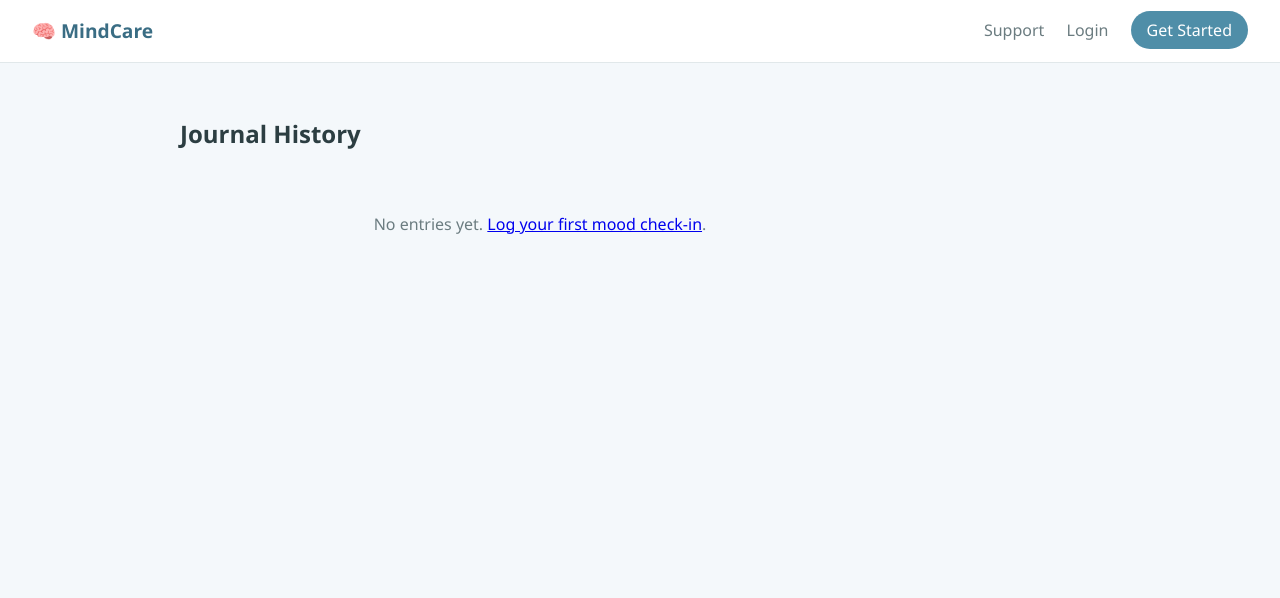
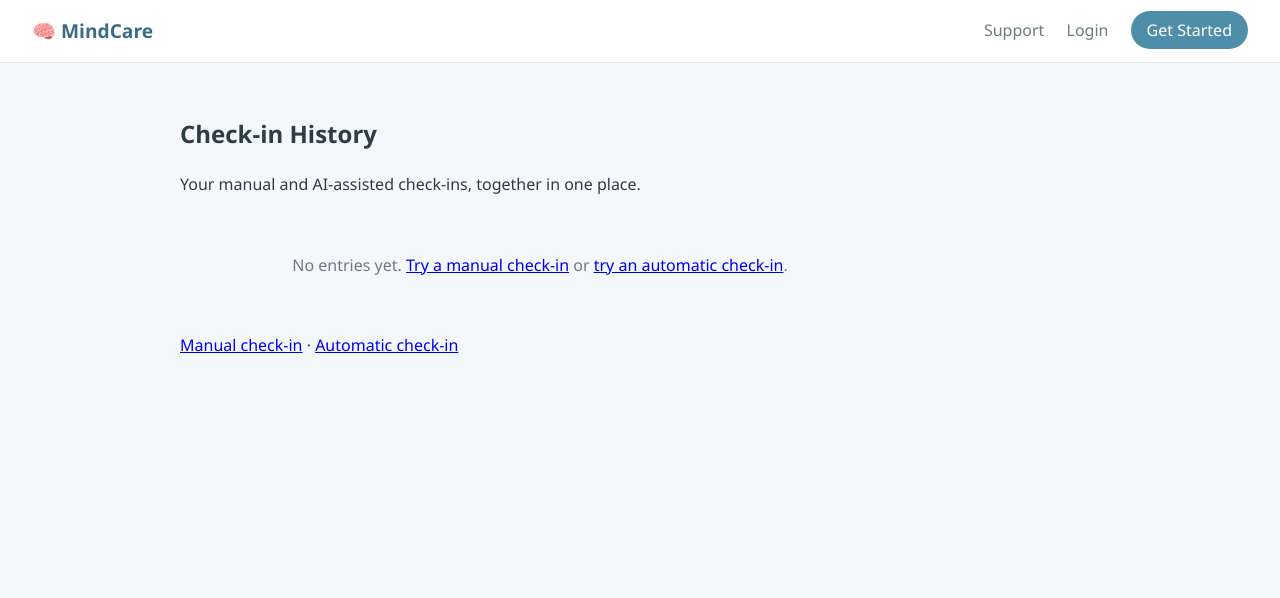
Before and after one commit to devipriya2006/MindCare, a Python web app: template MindCare/templates/history.html in a window 1280 px wide. Shown: the top 598 px of the page. Run offline with Jinja, Linux system fonts and the light colour scheme; the template is opened without the code that fills it, so the values that code supplies are empty.

Commit message:
Update history.html

```diff
--- a/MindCare/templates/history.html
+++ b/MindCare/templates/history.html
@@ -1,26 +1,103 @@
+
 {% extends "base.html" %}
 {% block title %}Mood History — MindCare{% endblock %}
+
 {% block content %}
 <section class="history">
-  <h2>Journal History</h2>
+  <h2>Check-in History</h2>
+  <p>Your manual and AI-assisted check-ins, together in one place.</p>
 
   {% if not entries %}
     <p class="empty-state">
-      No entries yet. <a href="{{ url_for('checkin') }}">Log your first mood check-in</a>.
+      No entries yet.
+      <a href="{{ url_for('checkin') }}">Try a manual check-in</a>
+      or
+      <a href="{{ url_for('automatic_checkin') }}">try an automatic check-in</a>.
     </p>
   {% else %}
     {% for e in entries %}
       <div class="history-entry {% if e.distress_flag %}history-entry-distress{% endif %}">
         <div class="history-entry-header">
-        <span class="history-date">{{ e.created_at.strftime('%B %d, %Y — %I:%M %p') }}</span>
-        <span class="history-mood">{{ e.mood|capitalize }}</span>
+          <span class="history-date">
+            {{ e.created_at.strftime('%B %d, %Y — %I:%M %p') if e.created_at else 'Date unavailable' }}
+          </span>
+
+          {% if e.checkin_type == 'automatic' %}
+            <span class="history-mood">Automatic · Facial Expression</span>
+          {% else %}
+            <span class="history-mood">Manual · {{ e.mood|capitalize }}</span>
+          {% endif %}
         </div>
+
+        {% if e.checkin_type == 'automatic' %}
+          <div class="face-history-result">
+            <p>
+              <strong>AI-estimated expression:</strong>
+              {{ (e.detected_expression or 'Unavailable')|capitalize }}
+            </p>
+            <p>
+              <strong>Your confirmed expression:</strong>
+              {{ (e.confirmed_expression or e.mood or 'Unavailable')|capitalize }}
+            </p>
+
+            {% if e.expression_confidence is not none %}
+              <p>
+                <strong>Model confidence:</strong>
+                {{ "%.1f"|format(e.expression_confidence) }}%
+              </p>
+            {% endif %}
+
+            <p class="history-note">
+              This is a facial-expression estimate, not a diagnosis or proof
+              of how you feel.
+            </p>
+          </div>
+        {% else %}
+          {% if e.energy or e.sleep or e.stress or e.connection %}
+            <div class="manual-history-details">
+              {% if e.energy %}
+                <p><strong>Energy:</strong> {{ e.energy|replace('_', ' ')|capitalize }}</p>
+              {% endif %}
+              {% if e.sleep %}
+                <p><strong>Sleep:</strong> {{ e.sleep|replace('_', ' ')|capitalize }}</p>
+              {% endif %}
+              {% if e.stress %}
+                <p><strong>Stress:</strong> {{ e.stress|replace('_', ' ')|capitalize }}</p>
+              {% endif %}
+              {% if e.connection %}
+                <p><strong>Connection:</strong> {{ e.connection|replace('_', ' ')|capitalize }}</p>
+              {% endif %}
+            </div>
+          {% endif %}
+
+          {% if e.wellness_score is not none %}
+            <p>
+              <strong>Wellness score:</strong>
+              {{ e.wellness_score }}/100
+              {% if e.wellness_level %}
+                — {{ e.wellness_level }}
+              {% endif %}
+            </p>
+          {% endif %}
+
           {% if e.journal_text %}
             <p class="history-text">"{{ e.journal_text }}"</p>
           {% endif %}
-      <p class="history-signal"><strong>Analysis:</strong> {{ e.emotion_signal }}</p>
+
+          {% if e.emotion_signal %}
+            <p class="history-signal">
+              <strong>Analysis:</strong> {{ e.emotion_signal }}
+            </p>
+          {% endif %}
+        {% endif %}
       </div>
     {% endfor %}
   {% endif %}
+
+  <div class="history-actions">
+    <a href="{{ url_for('checkin') }}">Manual check-in</a>
+    <span> · </span>
+    <a href="{{ url_for('automatic_checkin') }}">Automatic check-in</a>
+  </div>
 </section>
 {% endblock %}
```
Lines whose indentation alone changed are shown as unchanged.
